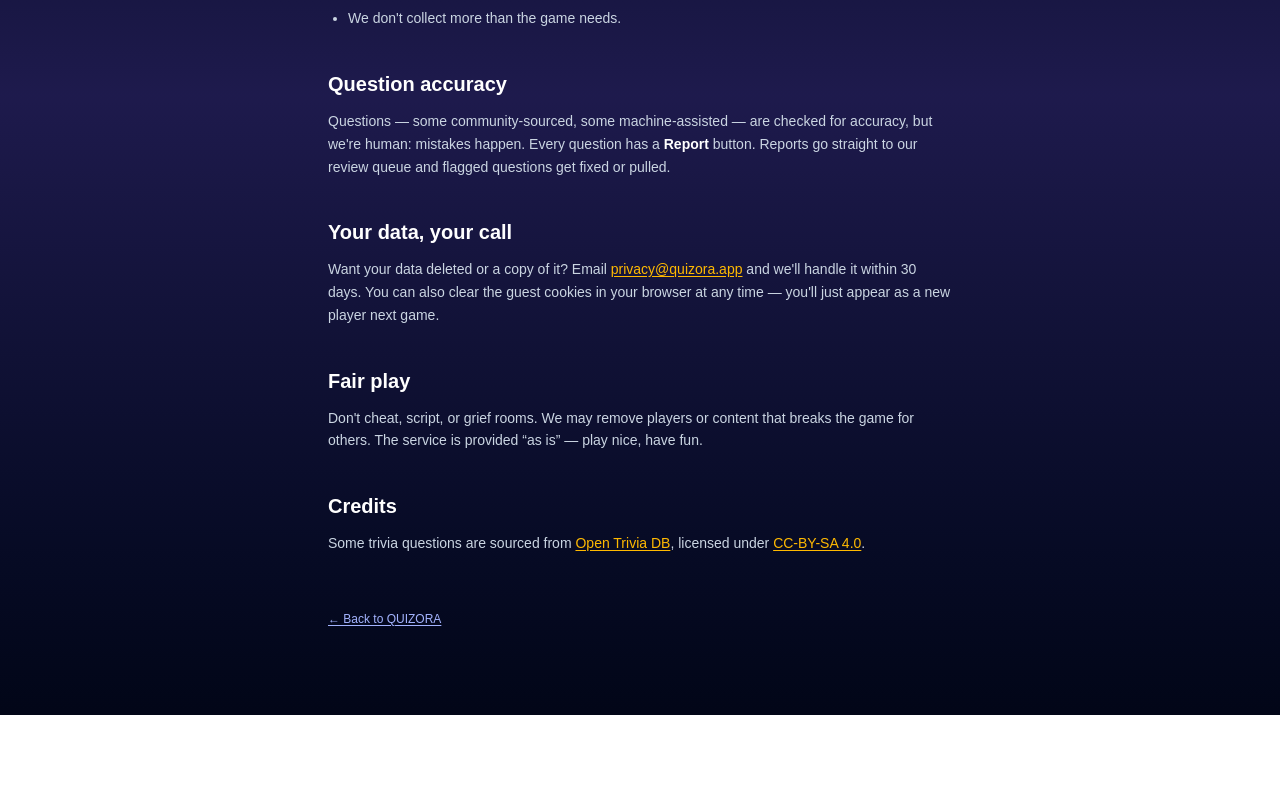
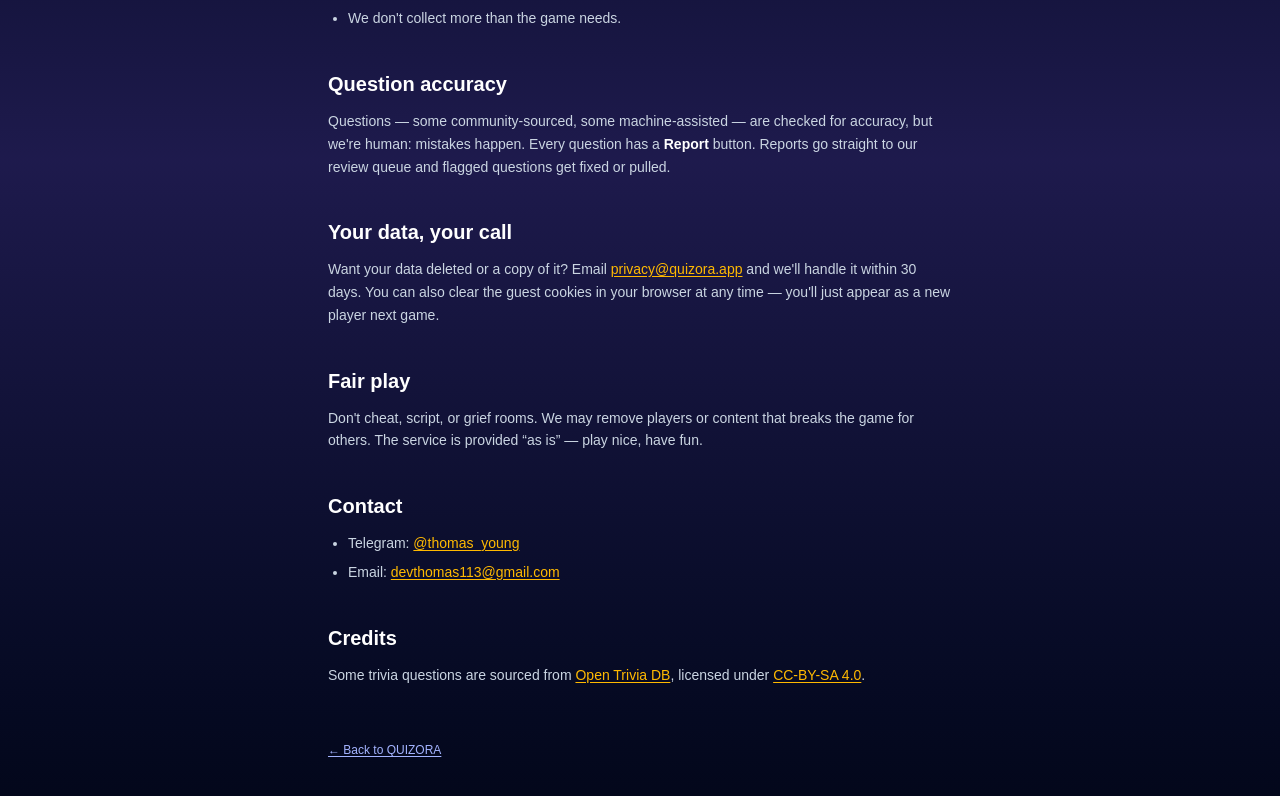
Before and after one commit to Thomasyoung113/QUIZORA, a Next.js app: page /legal in a window 1280 px wide. Shown: the part 525-1321 px from the top of the page. Before the commit the page ends 1240 px from the top, so only its background shows below. Built offline with nearby package versions, Linux system fonts and the light colour scheme.

Commit message:
Add contact section to Terms & Privacy (Telegram + email)

```diff
--- a/src/app/legal/page.tsx
+++ b/src/app/legal/page.tsx
@@ -59,6 +59,14 @@ export default function LegalPage() {
         </section>
 
         <section className="space-y-3">
+          <h2 className="text-xl font-bold text-white">Contact</h2>
+          <ul className="list-disc pl-5 space-y-1.5">
+            <li>Telegram: <a href="https://t.me/thomas_young" className="text-amber-400 underline underline-offset-2">@thomas_young</a></li>
+            <li>Email: <a href="mailto:devthomas113@gmail.com" className="text-amber-400 underline underline-offset-2">devthomas113@gmail.com</a></li>
+          </ul>
+        </section>
+
+        <section className="space-y-3">
           <h2 className="text-xl font-bold text-white">Credits</h2>
           <p>
             Some trivia questions are sourced from{" "}
```
